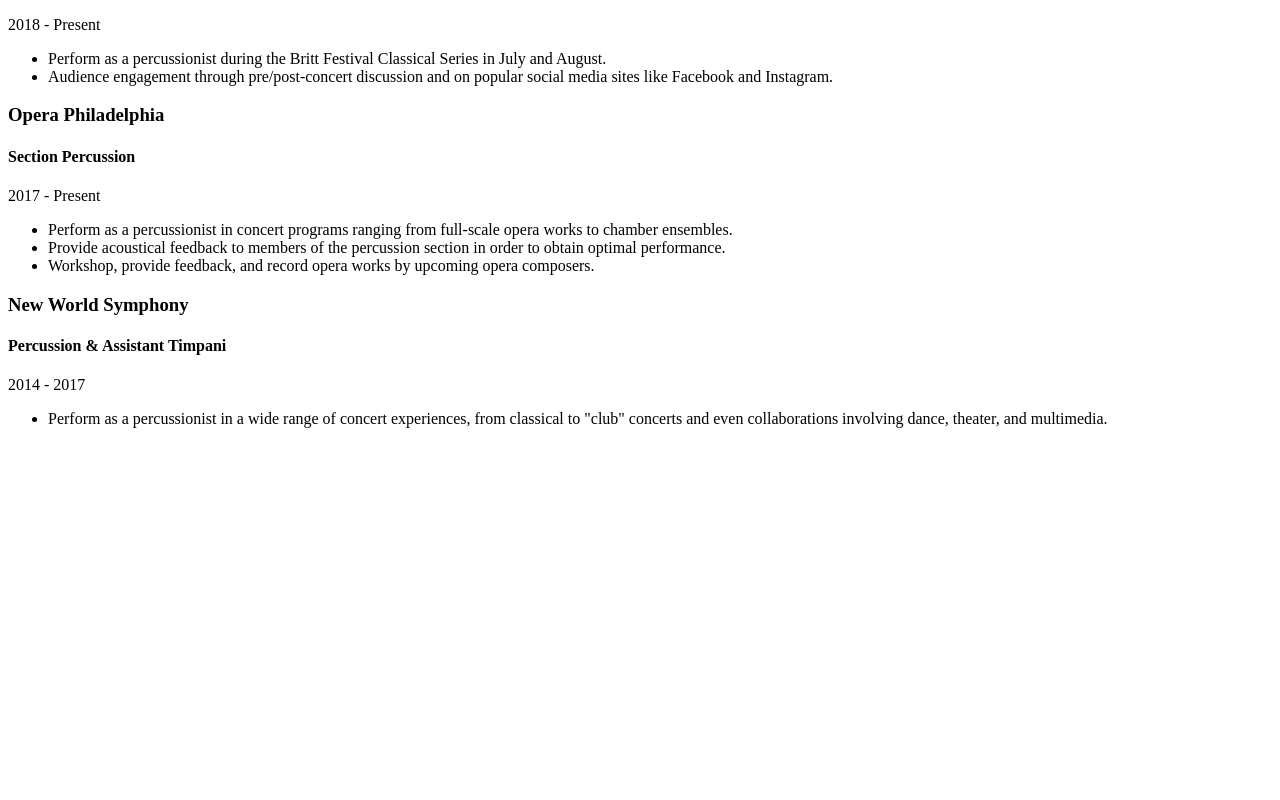
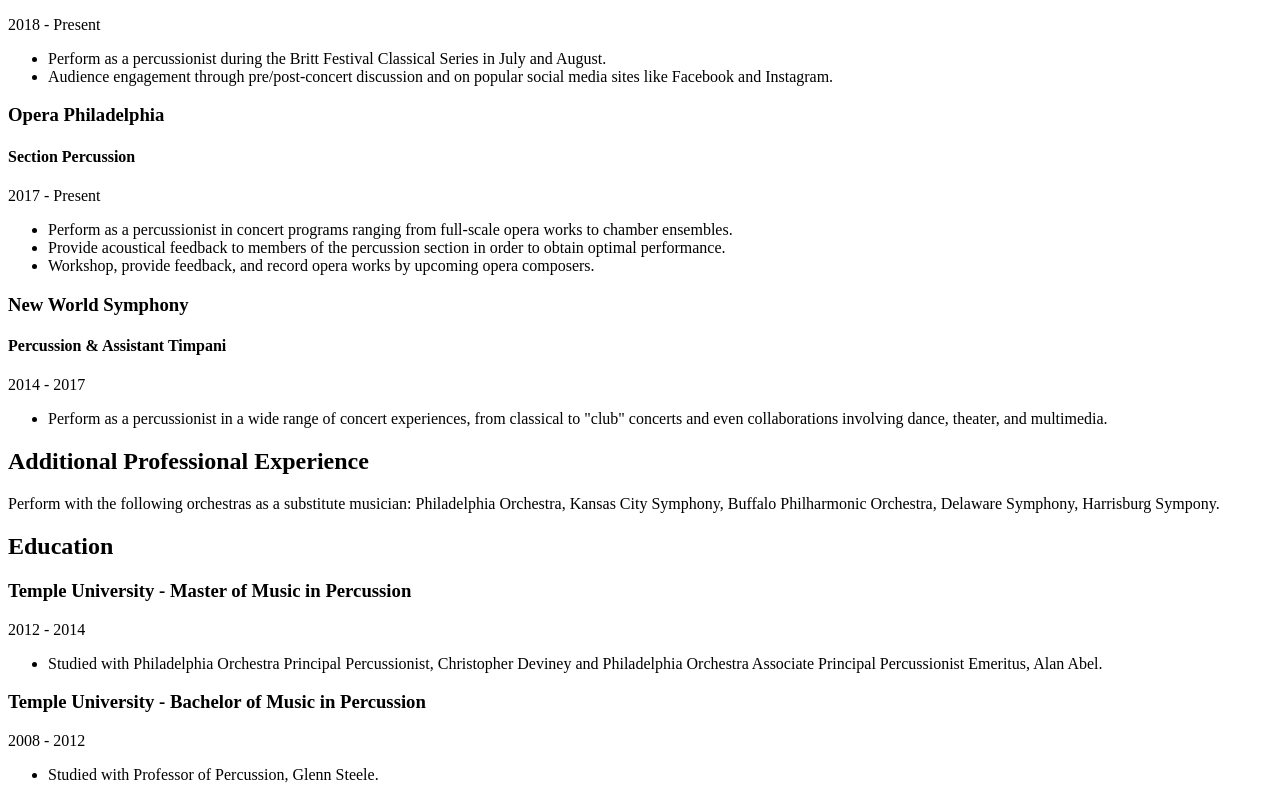
Before and after one commit to bradloudis/bradloudis.github.io, a plain HTML site: page index.html in a window 1280 px wide. Shown: the part 792-1592 px from the top of the page. Before the commit the page ends 1236 px from the top, so only its background shows below. Drawn offline with Linux system fonts and the light colour scheme.

Commit message:
add education

```diff
--- a/index.html
+++ b/index.html
@@ -7,11 +7,11 @@
 
   <body>
     <h1>Bradley Loudis - Grammy Nominated Percussionist/Timpanist</h1>
-    <h4>231 Hayward Avenue, Rochester, NY 14609<br>610.790.5790 | Bradley.Loudis@gmail.com</h2>
+    <h4>231 Hayward Avenue, Rochester, NY 14609<br>610.790.5790 | Bradley.Loudis@gmail.com</h4>
     <img src="BL in BK.jpg" height=310 width=230>
-    <h2>Professional Highlights</h3>
+    <h2>Professional Highlights</h2>
     <div>
-      <h3>Rochester Philharmonic Orchestra</h2>
+      <h3>Rochester Philharmonic Orchestra</h3>
       <h4>Section Percussion</h4>
       <p id="RPOdates">2018 - Present</p>
         <ul>
@@ -48,5 +48,18 @@
           <li>Perform as a percussionist in a wide range of concert experiences, from classical to "club" concerts and even collaborations involving dance, theater, and multimedia.</li>
         </ul>
     </div>
+    <h2>Additional Professional Experience</h2>
+    <p>Perform with the following orchestras as a substitute musician: Philadelphia Orchestra, Kansas City Symphony, Buffalo Philharmonic Orchestra, Delaware Symphony, Harrisburg Sympony.</p>
+    <h2>Education</h2>
+    <h3>Temple University - Master of Music in Percussion</h3>
+    <p id="TUMMdates">2012 - 2014</p>
+    <ul>
+      <li>Studied with Philadelphia Orchestra Principal Percussionist, Christopher Deviney and Philadelphia Orchestra Associate Principal Percussionist Emeritus, Alan Abel.</li>
+    </ul>
+    <h3>Temple University - Bachelor of Music in Percussion</h3>
+    <p id="TUBMdates">2008 - 2012</p>
+    <ul>
+      <li>Studied with Professor of Percussion, Glenn Steele.</li>
+    </ul>
   </body>
 <html>
```
